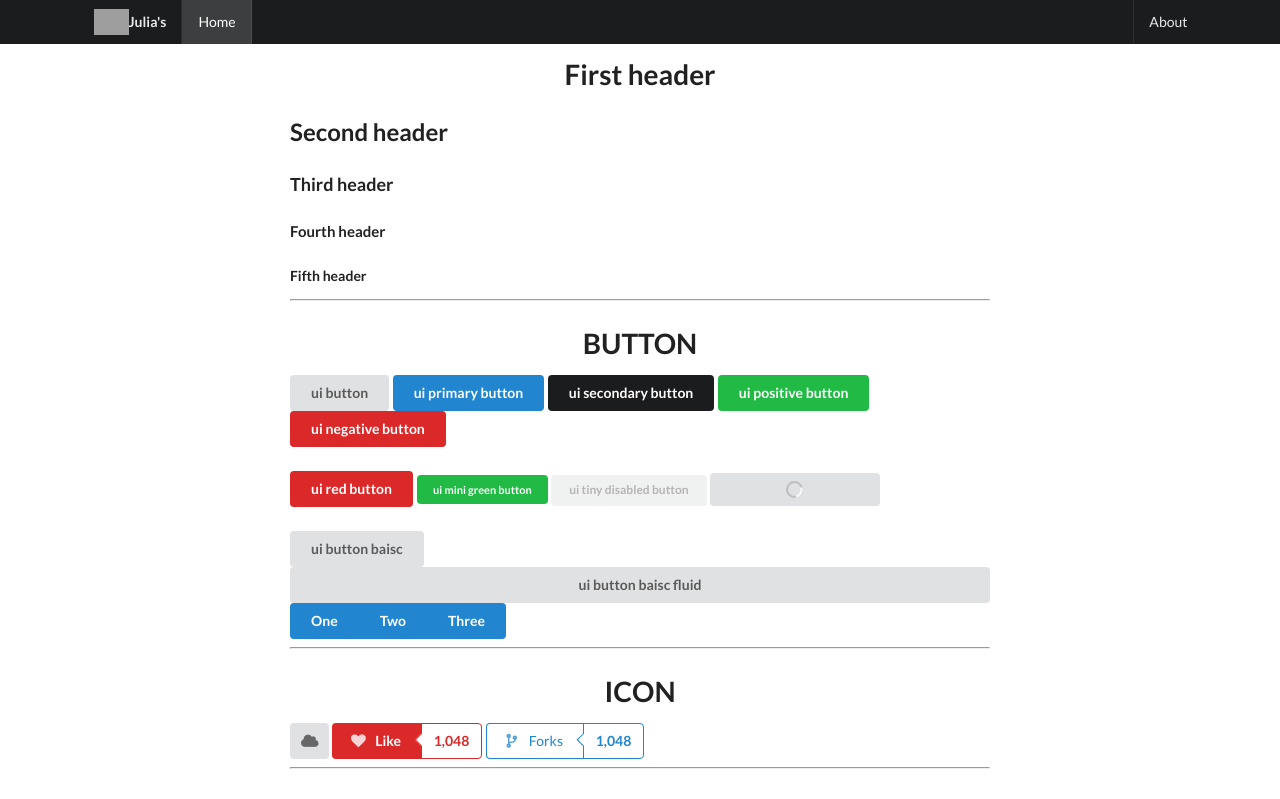
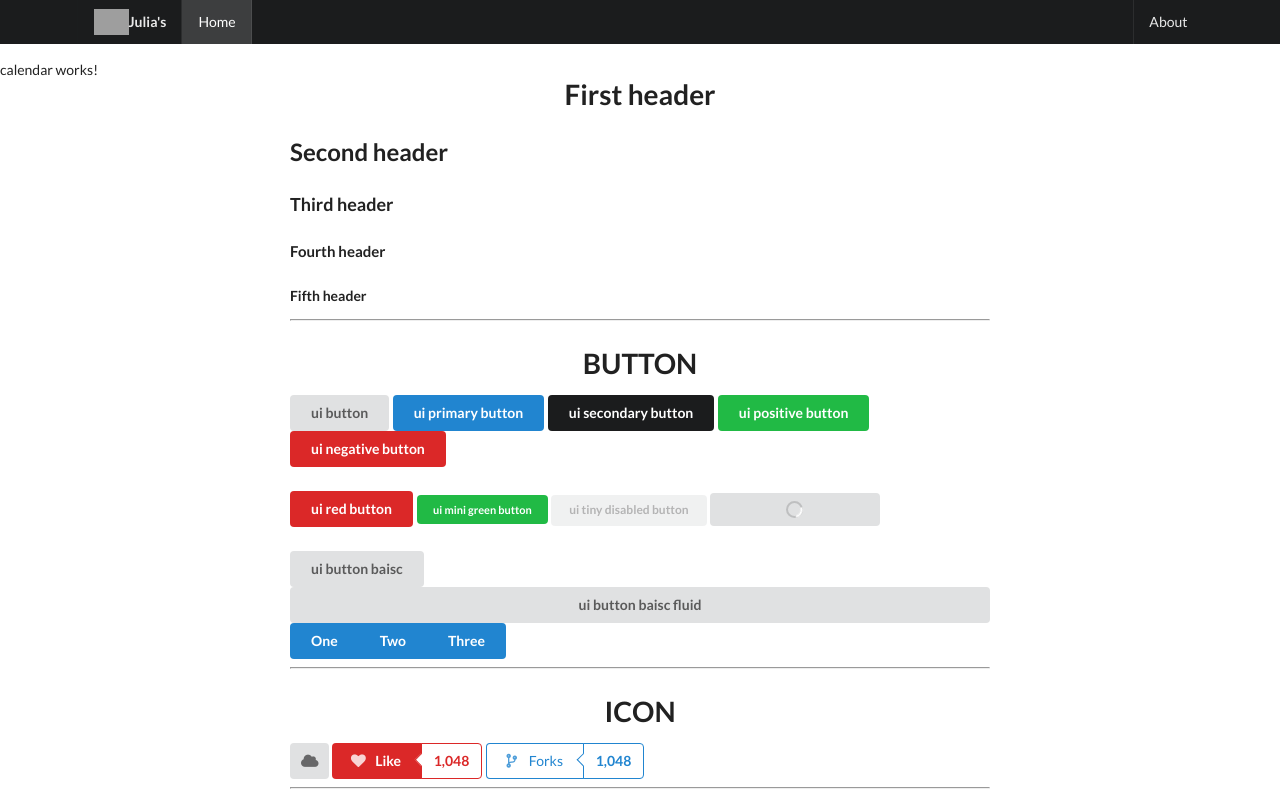
Before and after one commit to JuliaChenJing/Web-Application-Dictionary, an Angular app in the folder semantic-ui/angular-semantic-ui/: page / in a window 1280 px wide. Shown: the top 799 px of the page. Built offline with nearby package versions, Linux system fonts and the light colour scheme; grey boxes are pictures that could not be loaded.

Commit message:
calendar works

```diff
--- a/semantic-ui/angular-semantic-ui/src/app/app.component.html
+++ b/semantic-ui/angular-semantic-ui/src/app/app.component.html
@@ -3,5 +3,6 @@
 <br>
 <br>
 <br>
+<app-calendar></app-calendar>
 <app-cheat-sheet></app-cheat-sheet>
 <app-footer></app-footer>
```
